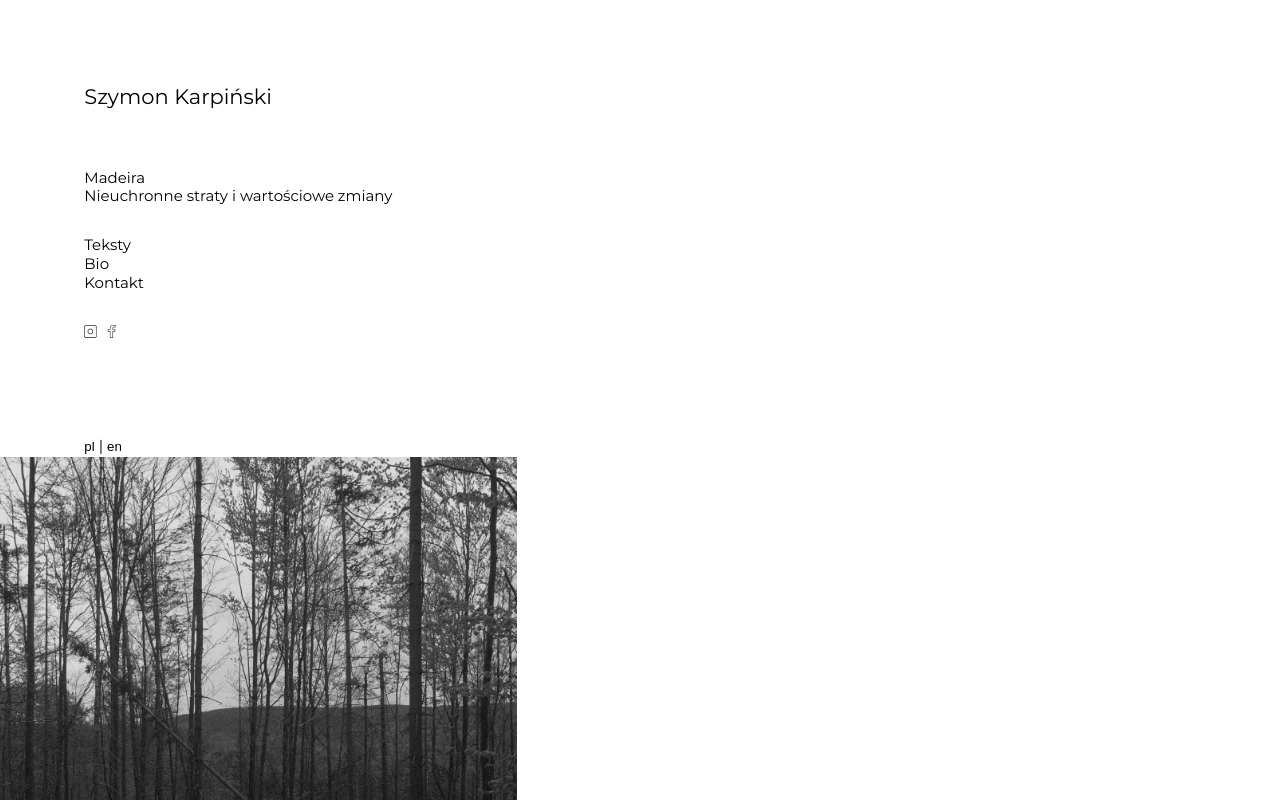
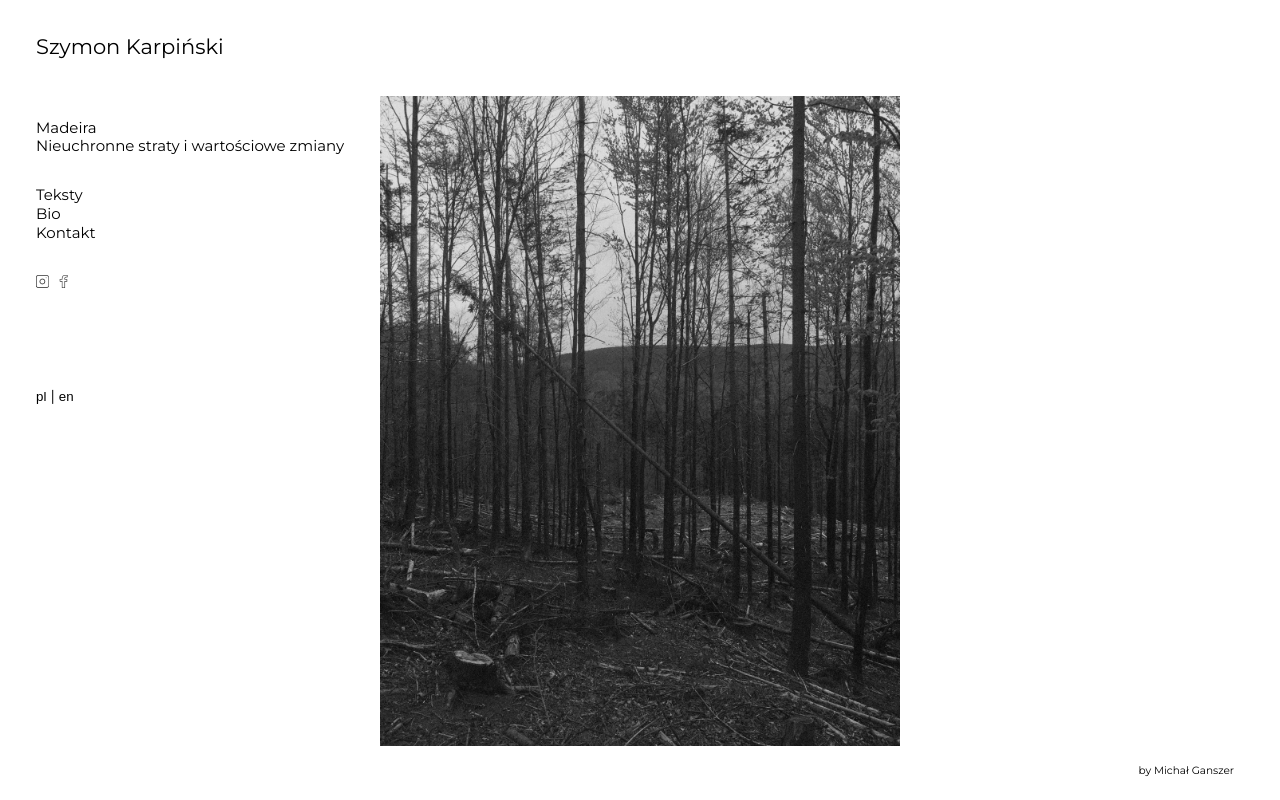
Before and after one commit to michalganszer/Szymon-Karpinski, a React (Create React App) app: page / in a window 1280 px wide. Shown: the top 800 px of the page. Built offline with nearby package versions, Linux system fonts and the light colour scheme.

Commit message:
Update App.module.scss

```diff
--- a/src/views/Root/App.module.scss
+++ b/src/views/Root/App.module.scss
@@ -1,9 +1,29 @@
 @media (min-width:900px){
     .wrapper{
-        margin:50px auto 0;
-        width:92%;
-        display:grid;
-        grid-template-columns: 1fr 3fr;
-        column-gap: 10px;
+        margin:0 auto;
+    }
+    .aside{
+        width:calc(25% + 10px);
+        position:fixed;
+        height:90%;
+        z-index: 2;
+        background-color: #FFF;
+    }
+    .cover{
+        position: fixed;
+        width: 25%;
+        height: 90%;
+        background-color: #FFF;
+        left: 0;
+        z-index: 1;
+    }
+    .main{
+        margin-left:25%;
+        padding-top:60px;
     }
 }
+@media(min-width:1440px){
+    .aside{
+        width:calc(0.25 * 1440px + 10px);
+    }
+}
```
